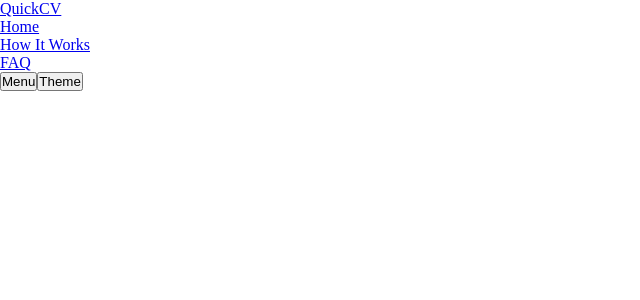
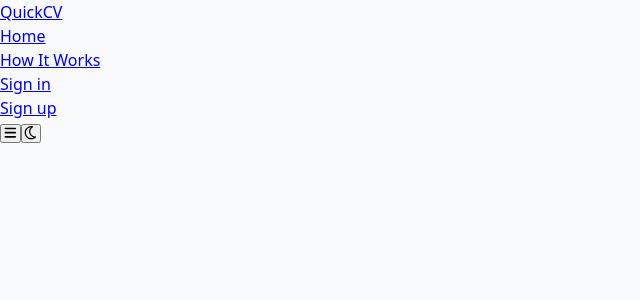
Before and after one commit to 4wiafe/cv-builder, a React (Vite) app in the folder cv-application/: page / in a window 1280 px wide. Shown: the top 300 px of the page, without its empty margins (0-640 px from the left). Built offline with nearby package versions, Linux system fonts and the light colour scheme.

Commit message:
Add light and dark theme

```diff
--- a/cv-application/package.json
+++ b/cv-application/package.json
@@ -10,6 +10,10 @@
     "preview": "vite preview"
   },
   "dependencies": {
+    "@fortawesome/fontawesome-svg-core": "^7.1.0",
+    "@fortawesome/free-regular-svg-icons": "^7.1.0",
+    "@fortawesome/free-solid-svg-icons": "^7.1.0",
+    "@fortawesome/react-fontawesome": "^3.1.1",
     "react": "^19.2.0",
     "react-dom": "^19.2.0"
   },
--- a/cv-application/src/App.jsx
+++ b/cv-application/src/App.jsx
@@ -1,11 +1,47 @@
 import "./styles/App.css";
 import LandingPage from "./pages/LandingPage/LandingPage";
+import { useState, useEffect } from "react";
+
+const THEME_KEY = "theme";
+
+function getSavedTheme() {
+  try {
+    const savedTheme = localStorage.getItem(THEME_KEY);
+
+    if (savedTheme === "light" || savedTheme === "dark") {
+      return savedTheme;
+    }
+
+    const prefersDark = window.matchMedia(
+      "(prefers-color-scheme: dark)"
+    ).matches;
+
+    return prefersDark ? "dark" : "light";
+
+    } catch (error) {
+      console.error("Theme detection failed", error);
+      return "light";
+  }
+}
 
 function App() {
+  const [theme, setTheme] = useState(getSavedTheme);
+
+  useEffect(() => {
+    document.documentElement.setAttribute("data-theme", theme);
+    localStorage.setItem(THEME_KEY, theme);
+  }, [theme]);
+
+  const handleThemeToggle = () => {
+    setTheme(prev => prev === "light" ? "dark" : "light");
+  }
 
   return (
     <>
-      <LandingPage />
+      <LandingPage
+        themeMode={theme}
+        handleThemeToggle={handleThemeToggle}
+      />
     </>
   );
 }
--- a/cv-application/src/components/ToggleButton.jsx
+++ b/cv-application/src/components/ToggleButton.jsx
@@ -0,0 +1,15 @@
+export default function ToggleButton({
+  isOn, onToggle, onIcon, offIcon, buttonClass, ariaLabel
+}) {
+
+  return (
+    <button
+      className={buttonClass}
+      type="button"
+      onClick={onToggle}
+      aria-label={ariaLabel}
+    >
+      {isOn ? onIcon : offIcon}
+    </button>
+  );
+}
--- a/cv-application/src/pages/LandingPage/LandingPage.jsx
+++ b/cv-application/src/pages/LandingPage/LandingPage.jsx
@@ -1,7 +1,41 @@
+import { useState } from "react";
 import Navigation from "./Navigation";
+import ToggleButton from "../../components/ToggleButton";
+import { FontAwesomeIcon } from "@fortawesome/react-fontawesome";
+import { faBars, faXmark } from "@fortawesome/free-solid-svg-icons";
+import { faSun, faMoon } from "@fortawesome/free-regular-svg-icons";
 
-export default function LandingPage() {
+export default function LandingPage({themeMode, handleThemeToggle}) {
+  const [isMenuOpen, setIsMenuOpen] = useState(false);
+
+  const handleMenuToggle = () => {
+    setIsMenuOpen(prev => !prev);
+  };
+
   return (
-    <Navigation />
+    <Navigation
+      menuButton=
+        {
+          <ToggleButton
+            isOn={isMenuOpen}
+            onToggle={handleMenuToggle}
+            onIcon={<FontAwesomeIcon icon={faXmark} className="menu-icon" />}
+            offIcon={<FontAwesomeIcon icon={faBars} className="menu-icon" />}
+            buttonClass="menu-btn"
+            ariaLabel="Menu button"
+          />
+        }
+
+      themeButton={
+        <ToggleButton
+          isOn={themeMode === "light"}
+          onToggle={handleThemeToggle}
+          onIcon={<FontAwesomeIcon icon={faMoon} className="menu-icon" />}
+          offIcon={<FontAwesomeIcon icon={faSun} className="menu-icon" />}
+          buttonClass="theme-btn"
+          ariaLabel="Theme button"
+        />
+      }
+    />
   );
 }
--- a/cv-application/src/pages/LandingPage/Navigation.jsx
+++ b/cv-application/src/pages/LandingPage/Navigation.jsx
@@ -1,4 +1,4 @@
-export default function Navigation() {
+export default function Navigation({ menuButton, themeButton }) {
   return (
     <nav>
       <div className="logo">
@@ -13,13 +13,16 @@ export default function Navigation() {
           <a href="#how-it-works" className="link">How It Works</a>
         </li>
         <li className="link-list">
-          <a href="#faq" className="link">FAQ</a>
+          <a href="#signin" className="link">Sign in</a>
+        </li>
+        <li className="link-list">
+          <a href="#signup" className="link">Sign up</a>
         </li>
       </ul>
 
       <div className="nav-btn-container">
-        <button type="button" className="menu-toggle">Menu</button>
-        <button type="button" className="theme-toggle">Theme</button>
+        {menuButton}
+        {themeButton}
       </div>
     </nav>
   );
--- a/cv-application/src/styles/App.css
+++ b/cv-application/src/styles/App.css
@@ -0,0 +1,82 @@
+html {
+  font-family:
+    system-ui,
+    -apple-system,
+    BlinkMacSystemFont,
+    'Segoe UI',
+    Roboto,
+    Oxygen,
+    Ubuntu,
+    Cantarell,
+    'Open Sans',
+    'Helvetica Neue',
+    sans-serif;
+  line-height: 1.5;
+  font-size: 1.5;
+}
+
+:root {
+  --bg: #f8fafc;
+  --surface: #ffffff;
+  --border: #e2e8f0;
+
+  --text-primary: #0f172a;
+  --text-secondary: #475569;
+
+  --accent: #2563eb;
+  --accent-hover: #1d4ed8;
+
+  --icon: #334155;
+}
+
+html[data-theme="light"] {
+  --bg: #f8fafc;
+  --surface: #ffffff;
+  --border: #e2e8f0;
+
+  --text-primary: #0f172a;
+  --text-secondary: #475569;
+
+  --accent: #2563eb;
+  --accent-hover: #1d4ed8;
+
+  --icon: #334155;
+}
+
+html[data-theme="dark"] {
+  --bg: #0f172a;
+  --surface: #020617;
+  --border: #1e293b;
+
+  --text-primary: #e5e7eb;
+  --text-secondary: #94a3b8;
+
+  --accent: #3b82f6;
+  --accent-hover: #60a5fa;
+
+  --icon: #cbd5f5;
+}
+
+@media (prefers-color-scheme: dark) {
+  :root {
+    --bg: #0f172a;
+    --surface: #020617;
+    --border: #1e293b;
+
+    --text-primary: #e5e7eb;
+    --text-secondary: #94a3b8;
+
+    --accent: #3b82f6;
+    --accent-hover: #60a5fa;
+
+    --icon: #cbd5f5;
+  }
+}
+
+body {
+  background-color: var(--bg);
+  color: var(--text-primary);
+  transition:
+    background-color 0.25s ease,
+    color 0.25s ease;
+}
```
Also changed, not shown: 1 other file (tests, documents, lock files or other folders).
